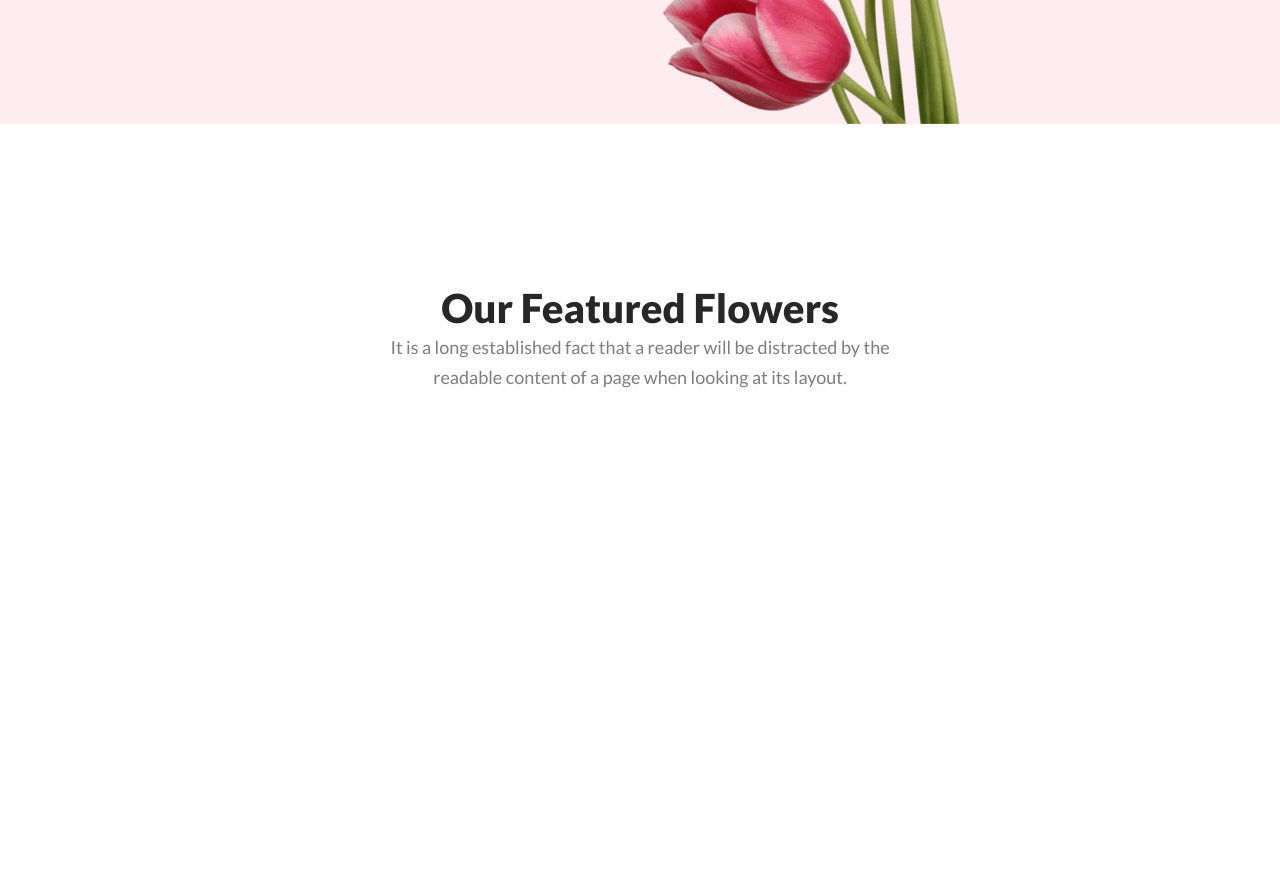
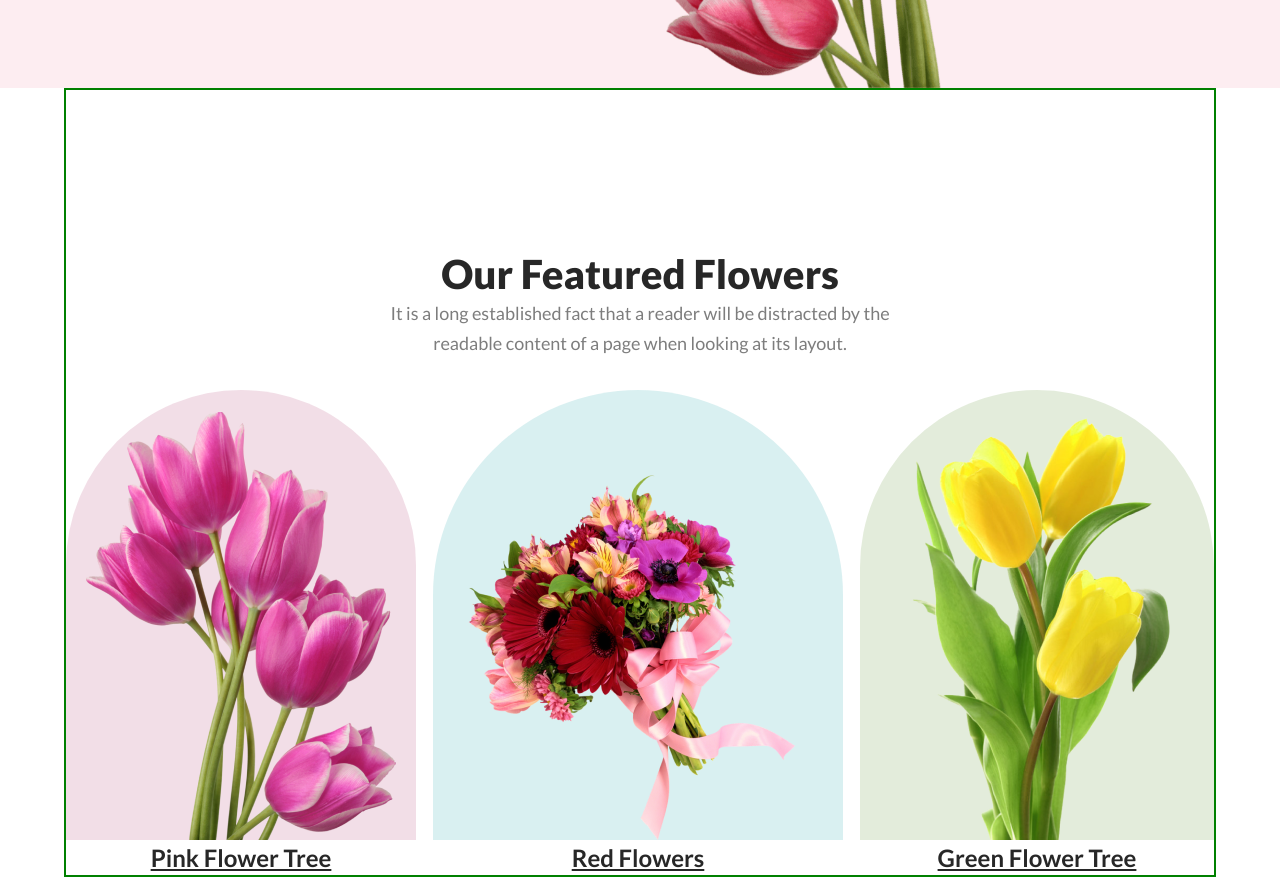
Before and after one commit to moman01/Flower-shop, a plain HTML site: page Index.html in a window 1280 px wide. Shown: the part 523-1400 px from the top of the page. Before the commit the page ends 915 px from the top, so only its background shows below. Drawn offline with Linux system fonts and the light colour scheme.

Commit message:
featured section done

```diff
--- a/Index.html
+++ b/Index.html
@@ -33,10 +33,34 @@
     </header>
 
 
-    <section class="featured-content">
+    <section class="featured">
+       <div class="featured-content">
         <p class="featured-heading">Our Featured Flowers</p>
-        <p class="feature-pera">It is a long established fact that a reader will be distracted by the readable content of a page when looking at its
-        layout.</p>
+        <p class="feature-pera">It is a long established fact that a reader will be distracted by the readable content of a page
+            when looking at its
+            layout.</p>
+       </div>
+       <div class="featured-images">
+        <div class="image-1">
+           <div class="flower-1 flower">
+            <img src="./Flower Asset/pngwing 6.png" alt="pink flowers">
+         </div>
+            <p class="flower-name">Pink Flower Tree</p>
+        </div>
+        <div class="image-2 ">
+            <div class="flower-2 flower">
+                <img src="./Flower Asset/pngwing 5.png" alt="red flowers">
+            </div>
+            <p class="flower-name">Red Flowers </p>
+        </div>
+        <div class="image-3 ">
+           <div class="flower-3 flower">
+            <img src="./Flower Asset/pngwing 7.png" alt="Green Flower">
+           </div>
+            <p class="flower-name">Green Flower Tree</p>
+        </div>
+       </div>
+
     </section>
 
 
--- a/Style.css
+++ b/Style.css
@@ -27,7 +27,7 @@ header {
 }
 
 .header-image {
- width: 85%;
+ width: 80%;
  height:auto;
  vertical-align: middle;
  margin-top: 30px;
@@ -52,22 +52,30 @@ header {
 
 }
 .btn{
-  padding: 20px 43px;
-  border: none;
-  border-radius: 8px;
+ padding: 20px 43px;
+ border: none;
+ border-radius: 8px;
 background: #E55473;
 color: #FFF;
 font-family: Lato;
 font-size: 20px;
 font-weight: 700;
+cursor: pointer;
+}
+.btn:hover{
+  background-color: crimson;
 }
 
 .featured-content{
-  padding-top: 10rem;
+  padding-top: 10rem ;
   width: 32rem;
   margin: 0 auto;
 }
-
+.featured{
+  width: 90%;
+  margin: 0 auto;
+  border: 2px solid green;
+}
 .featured-heading{
   color: #272727;
 text-align: center;
@@ -83,3 +91,48 @@ font-size: 18px;
 font-weight: 400;
 line-height: 30px;
 }
+
+.featured-images{
+  padding-top: 2rem;
+  display: flex;
+ justify-content: space-between;
+ align-items: end;
+
+}
+
+.flower-1{
+ border-radius: 300px 300px 0px 0px;
+background: rgba(167, 33, 98, 0.15);
+}
+
+.flower-2{
+  border-radius: 300px 300px 0px 0px;
+background: rgba(5, 151, 160, 0.15);
+}
+.flower-3{
+  border-radius: 300px 300px 0px 0px;
+background: rgba(71, 125, 17, 0.15);
+}
+
+.flower{
+  height: 450px;
+  display: flex;
+  align-items: end;
+  padding: 100px 20px 0;
+}
+.flower img{
+  width: 100%;
+  height: auto;
+}
+
+.flower-name{
+  color: #272727;
+text-align: center;
+font-family: Lato;
+font-size: 24px;
+font-style: normal;
+font-weight: 700;
+line-height: 35px;
+text-decoration-line: underline;
+cursor: pointer;
+}
```
